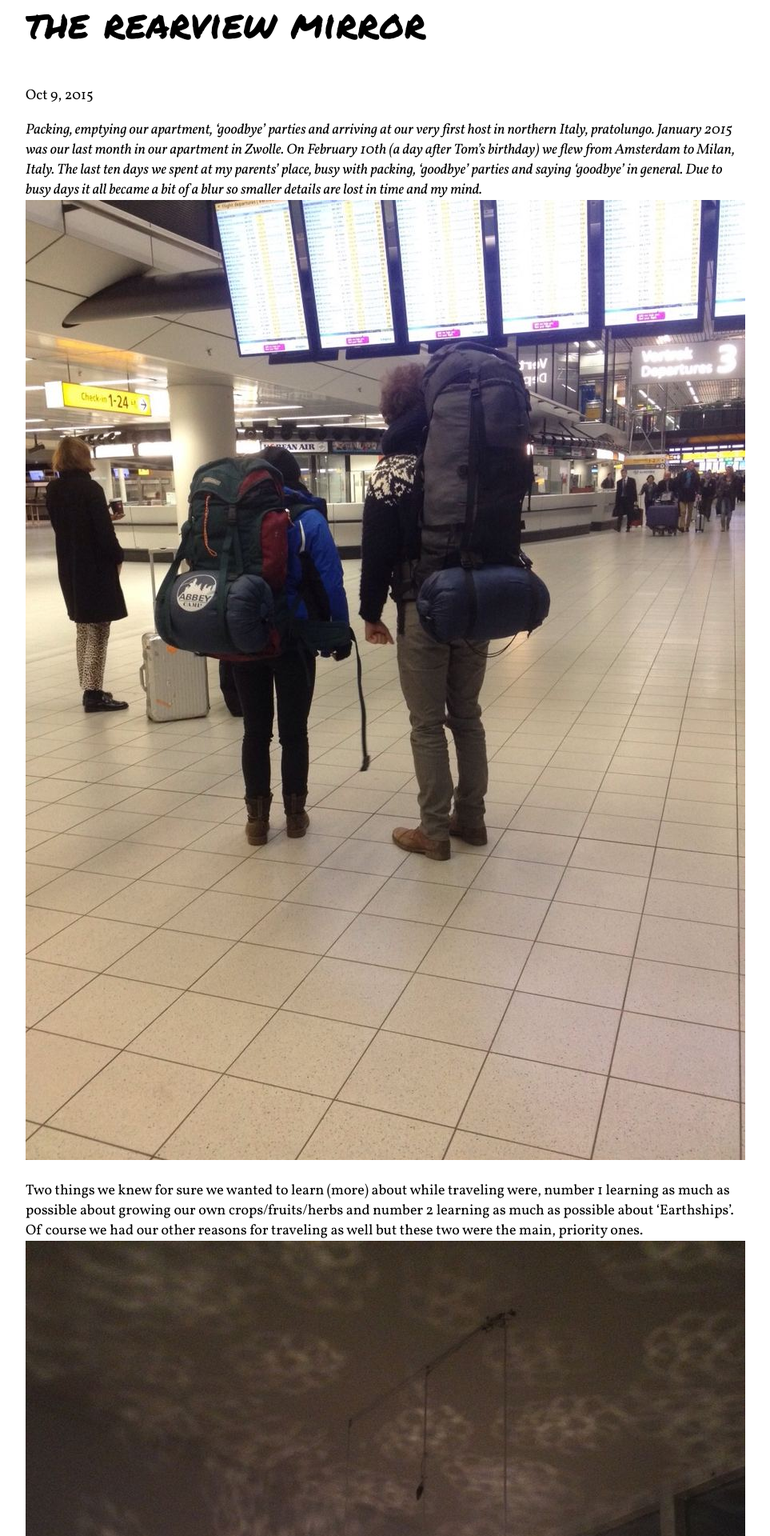
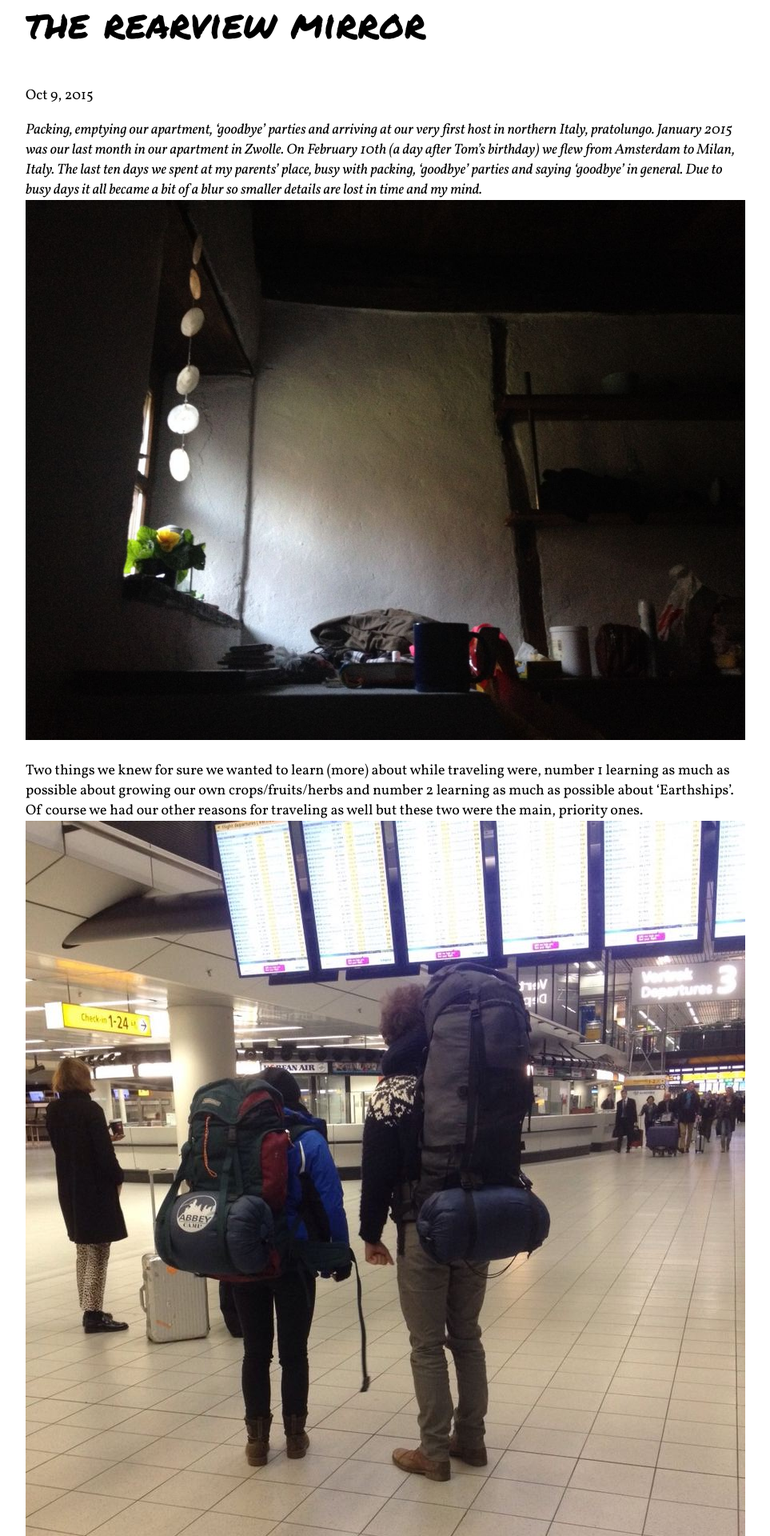
Before and after one commit to TomSmit/a-velvet-uproar, a Jekyll site: the page built from _posts/2015-10-09-our-lives-as-we-had-known-it-in-the-rearview-mirror.markdown, in a window 1280 px wide. Shown: the part 314-2234 px from the top of the page at 80% size, without its empty margins (158-1121 px from the left). Built offline with Jekyll 4.4.1, drawn with Linux system fonts in a browser that asks for light colours; nearby versions of some CDN libraries.

Commit message:
Updated Our Lives As We Had Known It In The Rearview Mirror

```diff
--- a/_posts/2015-10-09-our-lives-as-we-had-known-it-in-the-rearview-mirror.markdown
+++ b/_posts/2015-10-09-our-lives-as-we-had-known-it-in-the-rearview-mirror.markdown
@@ -9,9 +9,10 @@ map:
 ---
 
 *Packing, emptying our apartment, ‘goodbye’ parties and arriving at our very first host in northern Italy, pratolungo. January 2015 was our last month in our apartment in Zwolle. On February 10th (a day after Tom’s birthday) we flew from Amsterdam to Milan, Italy. The last ten days we spent at my parents’ place, busy with packing, 'goodbye’ parties and saying 'goodbye’ in general. Due to busy days it all became a bit of a blur so smaller details are lost in time and my mind.*
-![IMG_9846.JPG](/uploads/IMG_9846.JPG) <!--more-->
+![IMG_9873.JPG](/uploads/IMG_9873.JPG)<!--more-->
 
 Two things we knew for sure we wanted to learn (more) about while traveling were, number 1 learning as much as possible about growing our own crops/fruits/herbs and number 2 learning as much as possible about 'Earthships’. Of course we had our other reasons for traveling as well but these two were the main, priority ones.
+![IMG_9846.JPG](/uploads/IMG_9846.JPG)
 ![IMG_9737.JPG](/uploads/IMG_9737.JPG)
 January 2015, packing our stuff into boxes and throwing away as much as possible. (I am a sucker when it comes to throwing stuff away. Lots of things were either my grandma’s, my aunt’s, stones from Italy, self made decorations and I just cannot bring myself to throwing those items away.) In the end I was quite proud of myself, we had one whole room filled with everything that was either going to charity or, no matter what, had to be put into the bin.
 ![IMG_9868.JPG](/uploads/IMG_9868.JPG)
```
